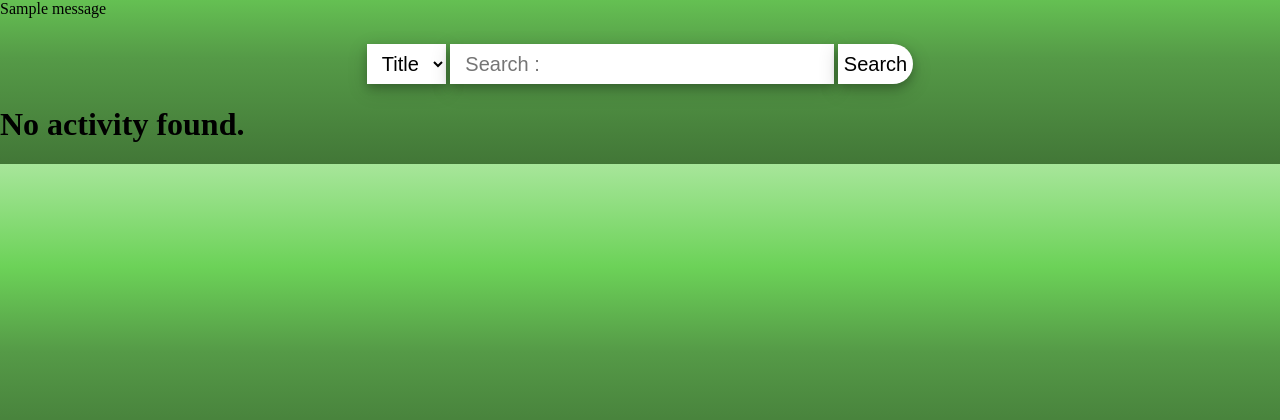
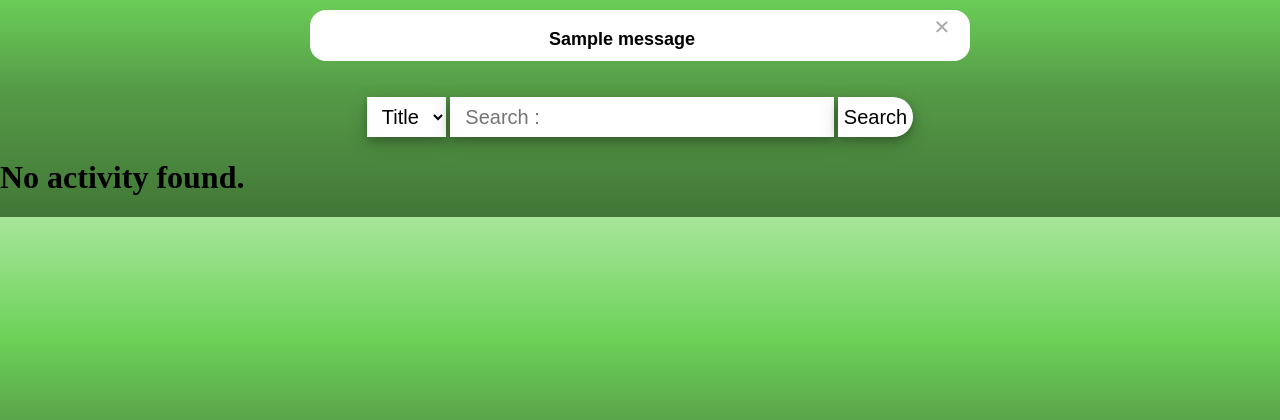
Before and after one commit to Nantawat6510545543/KU-ACTIVE, a Django app: page /action/ in a window 1280 px wide. Shown: the part 130-550 px from the top of the page. Run offline with Django 4.2, Linux system fonts and the light colour scheme; tables that the repository leaves empty hold one stand-in row (values such as "Sample post"); one stand-in notice (Sample message) is shown; data that the repository does not hold is empty; some libraries are stand-ins or nearby versions.

Commit message:
Add style for message in base.html

```diff
--- a/action/static/action/base.css
+++ b/action/static/action/base.css
@@ -253,6 +253,41 @@ nav {
 }
 
 
+/* alert massage */
+.alert-msg {
+  text-align:center;
+  background-color: white;
+  border-radius: 1rem;
+  height: 50px;
+  width:50%;
+  margin: 10px auto;
+  padding-top:1px;
+  padding-right:20px;
+  opacity:1;
+  transition: all 1s;
+}
+
+.alert-msg p{
+  font-family: Arial, Helvetica, sans-serif;
+  font-weight: 600;
+  color: black;
+  font-size: 18px;
+}
+
+.close-msg {
+  color: #aaaaaa;
+  float: right;
+  font-size: 28px;
+  font-weight: bold;
+  transition: 0.3s;
+}
+
+.close-msg:hover {
+  color: #000;
+  text-decoration: none;
+  cursor: pointer;
+}
+
 /*condition when screen sized is more than 1171px*/
 @media only screen and (min-width: 1171px) {
     .secnav {
--- a/action/static/action/base.js
+++ b/action/static/action/base.js
@@ -16,3 +16,18 @@ function check_size() {
 }
 
 window.addEventListener('resize', check_size)
+
+function closeMsg() {
+    var alertMsg = document.getElementById('alert-msg');
+
+    // Check if the alertMsg element exists
+    if (alertMsg) {
+        // Set opacity to 0 and transition to make it smooth
+        alertMsg.style.opacity = '0';
+
+        // After the transition is complete, set display to 'none'
+        setTimeout(function () {
+            alertMsg.style.display = 'none';
+        }, 1000); //(1 seconds) transition time in CSS
+    }
+}
--- a/action/templates/action/base.html
+++ b/action/templates/action/base.html
@@ -84,15 +84,16 @@
         </div>
     </nav>
 
-    <div class="message">
     {% block message %}
         {% if messages %}
             {% for message in messages %}
-                    <a>{{ message }}</a>
+                <div id="alert-msg" class="alert-msg">
+                    <span class="close-msg" onclick="closeMsg()">&times;</span>
+                    <p>{{ message }}</p>
+                </div>
             {% endfor %}
         {% endif %}
     {% endblock %}
-    </div>
 
     <div class="content">
         {% block content %}
```
Lines whose indentation alone changed are shown as unchanged.
